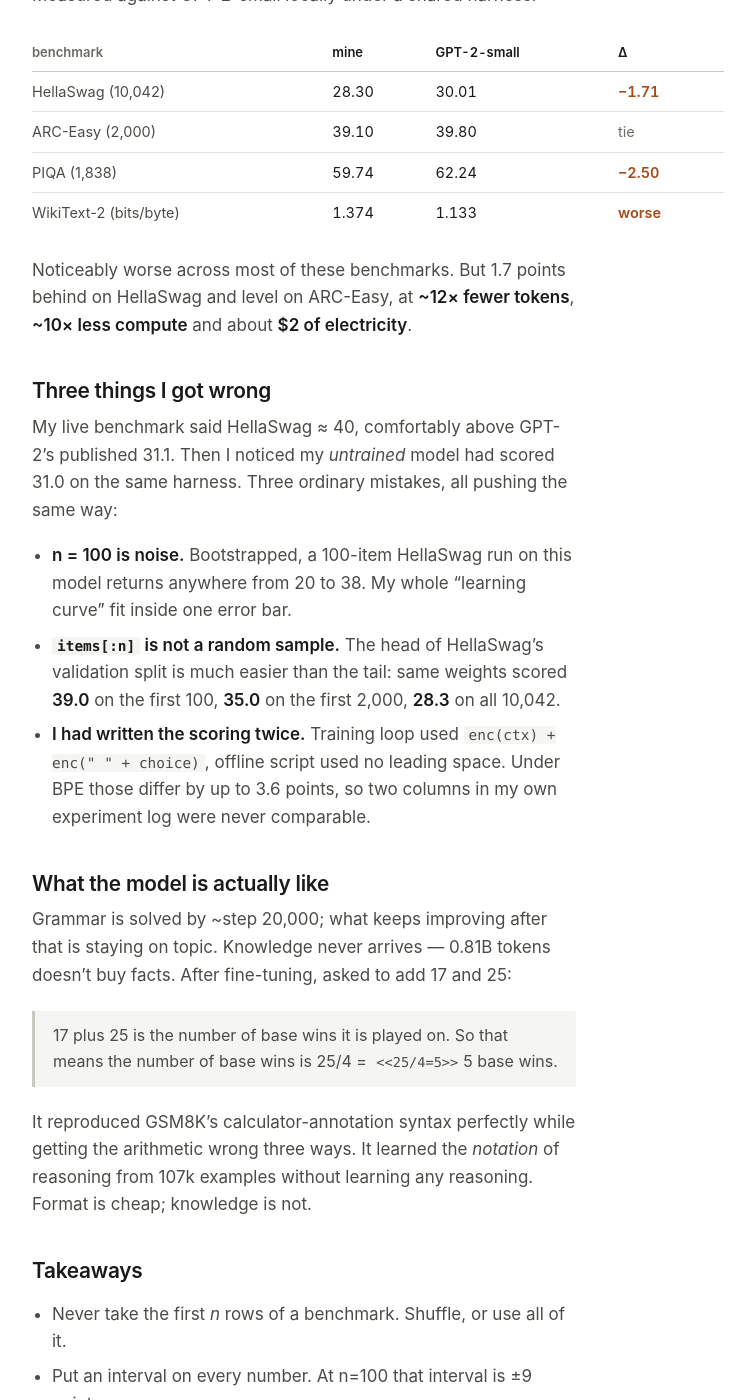
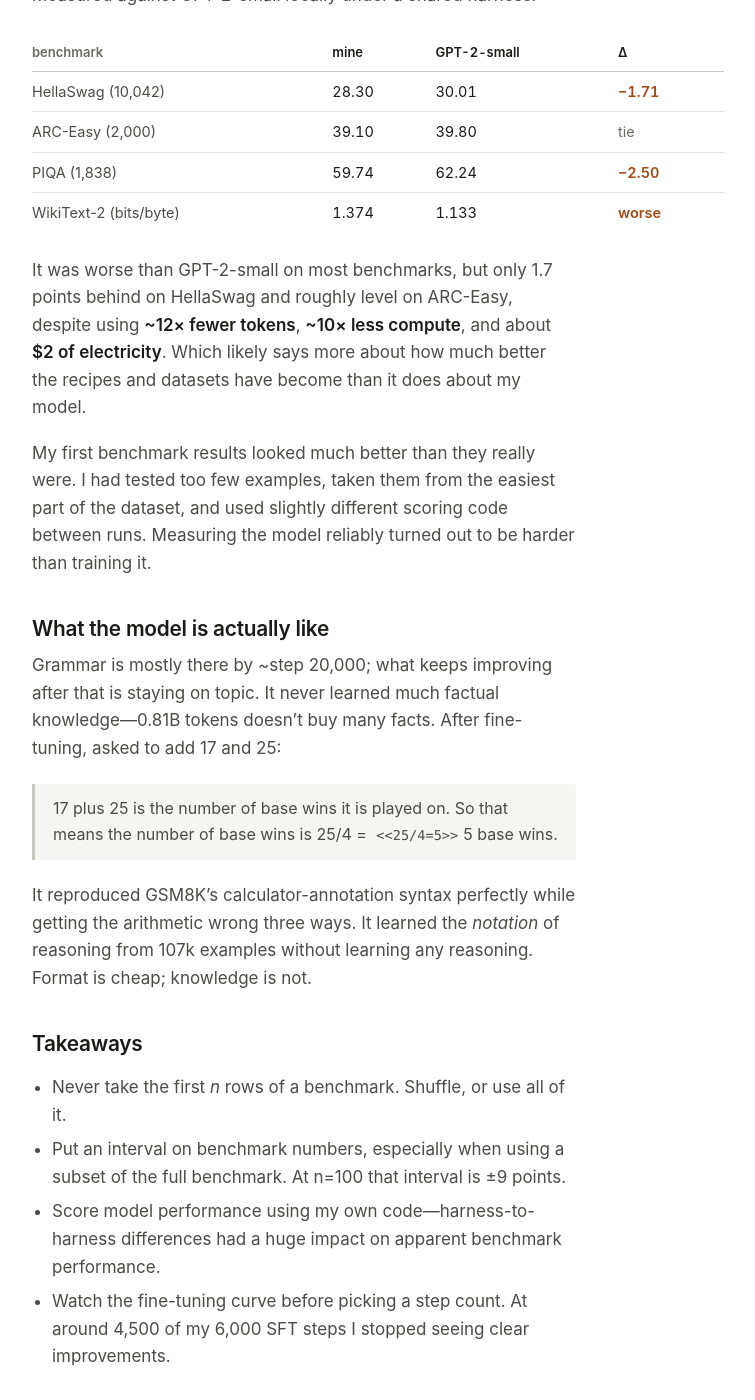
Before and after one commit to ChrisGoul/Portfolio, a Jekyll site: the page built from _projects/language-model-pretraining.md, in a window 1280 px wide and 1400 px high, scrolled down 1114 px. Shown: the whole window, without its empty margins (262-1017 px from the left). Built offline with Jekyll 4.4.1, drawn with Linux system fonts in a browser that asks for light colours; some of the changed text lies outside the part shown.

Commit message:
project updates

```diff
--- a/_projects/language-model-pretraining.md
+++ b/_projects/language-model-pretraining.md
@@ -1,27 +1,27 @@
 ---
-title: "Training a 154M Dense LLM on my RTX 3050"
+title: "Training a Small Language Model"
 order: 1
 lede: >-
-  I wanted to see how useful of an LLM I could train myself. After some
-  architecture optimization, I fit a 154M-parameter model on my consumer GPU,
-  trained for 46 hours. It lands 1.7 points behind GPT-2-small at a tenth the
-  training compute.
+  I wanted to get a better feel for what it takes to train a language model—how
+  much compute it needs, how long it takes, and how smart a small model can
+  actually feel. I trained one on my RTX 3050 to find out.
 description: >-
   Training a 154M language model from scratch on a single RTX 3050 and
-  benchmarking it properly against GPT-2-small.
+  benchmarking it against GPT-2-small.
 meta: ["153.8M params", "0.81B tokens", "46.5 h", "RTX 3050 8 GB"]
 ---
 
 ## What I built
 
-A transformer and training harness in PyTorch, sized to fit an 8 GB consumer
-GPU. Used Muon optimizer, Adam on tied embeddings and head, RoPE, ReLU² MLP,
-trapezoidal LR. Gradient checkpointing is what made this actually fit within my
-8GB memory.
+I trained a 154M-parameter language model from scratch on an RTX 3050 with 8 GB
+of memory. It took 46.5 hours to get through 0.81B tokens. Gradient checkpointing
+was a must to make it fit.
 
-99,000 steps on 0.81B tokens of FineWeb-Edu, Cosmopedia and synthetic
-chain-of-thought at a 16K vocabulary. Final validation loss 3.10. Then a
-supervised fine-tune into a chat model on 107k instruction examples.
+I used Muon, RoPE, tied embedding weights, and a 16K-token vocabulary, borrowing
+heavily from other small-model training setups and the
+[SmolLM training playbook](https://huggingface.co/spaces/HuggingFaceTB/smol-training-playbook#training-compass-why--what--how).
+After 99,000 steps my patience ran out, so I stopped pretraining at a validation
+loss of 3.10 and fine-tuned it into a chat model on 107k instruction examples.
 
 <figure class="full">
 <div class="chartbox">
@@ -76,30 +76,22 @@
 </table>
 </div>
 
-Noticeably worse across most of these benchmarks. But 1.7 points behind on
-HellaSwag and level on ARC-Easy, at **~12× fewer tokens**, **~10× less compute**
-and about **$2 of electricity**.
+It was worse than GPT-2-small on most benchmarks, but only 1.7 points behind on
+HellaSwag and roughly level on ARC-Easy, despite using **~12× fewer tokens**,
+**~10× less compute**, and about **$2 of electricity**. Which likely says more
+about how much better the recipes and datasets have become than it does about my
+model.
 
-## Three things I got wrong
-
-My live benchmark said HellaSwag ≈ 40, comfortably above GPT-2's published 31.1.
-Then I noticed my *untrained* model had scored 31.0 on the same harness. Three
-ordinary mistakes, all pushing the same way:
-
-- **n = 100 is noise.** Bootstrapped, a 100-item HellaSwag run on this model
-  returns anywhere from 20 to 38. My whole "learning curve" fit inside one error bar.
-- **`items[:n]` is not a random sample.** The head of HellaSwag's validation split
-  is much easier than the tail: same weights scored **39.0** on the first 100,
-  **35.0** on the first 2,000, **28.3** on all 10,042.
-- **I had written the scoring twice.** Training loop used `enc(ctx) + enc(" " + choice)`,
-  offline script used no leading space. Under BPE those differ by up to 3.6 points,
-  so two columns in my own experiment log were never comparable.
+My first benchmark results looked much better than they really were. I had tested
+too few examples, taken them from the easiest part of the dataset, and used
+slightly different scoring code between runs. Measuring the model reliably
+turned out to be harder than training it.
 
 ## What the model is actually like
 
-Grammar is solved by ~step 20,000; what keeps improving after that is staying on
-topic. Knowledge never arrives — 0.81B tokens doesn't buy facts. After
-fine-tuning, asked to add 17 and 25:
+Grammar is mostly there by ~step 20,000; what keeps improving after that is
+staying on topic. It never learned much factual knowledge—0.81B tokens doesn't
+buy many facts. After fine-tuning, asked to add 17 and 25:
 
 > 17 plus 25 is the number of base wins it is played on. So that means the number
 > of base wins is 25/4 = `<<25/4=5>>`5 base wins.
@@ -111,10 +103,7 @@
 ## Takeaways
 
 - Never take the first *n* rows of a benchmark. Shuffle, or use all of it.
-- Put an interval on every number. At n=100 that interval is ±9 points.
-- Score your baseline with your own code — harness-to-harness differences are
-  bigger than the effect you're chasing.
-- Watch the fine-tuning curve before picking a step count. 4,500 of my 6,000 SFT
-  steps bought nothing.
-
-The measurement turned out to be harder than the training.
+- Put an interval on benchmark numbers, especially when using a subset of the full benchmark. At n=100 that interval is ±9 points.
+- Score model performance using my own code—harness-to-harness differences had a huge impact on apparent benchmark performance.
+- Watch the fine-tuning curve before picking a step count. At around 4,500 of my 6,000 SFT
+  steps I stopped seeing clear improvements.
--- a/index.html
+++ b/index.html
@@ -9,9 +9,7 @@
     <h1>Chris Goul</h1>
     <p class="role">Staff Mechanical Design Engineer · 1X Technologies</p>
     <p class="blurb">
-      I design mechanical hardware for production — humanoid robot actuation now,
-      energy storage structures before that. Off the clock I build presses,
-      machines and vehicles, and train language models on a single consumer GPU.
+      I like to build machines, robots, and the occasional neural net.
     </p>
     <p class="links">
       <a href="https://github.com/{{ site.author.github }}">GitHub</a> ·
```
